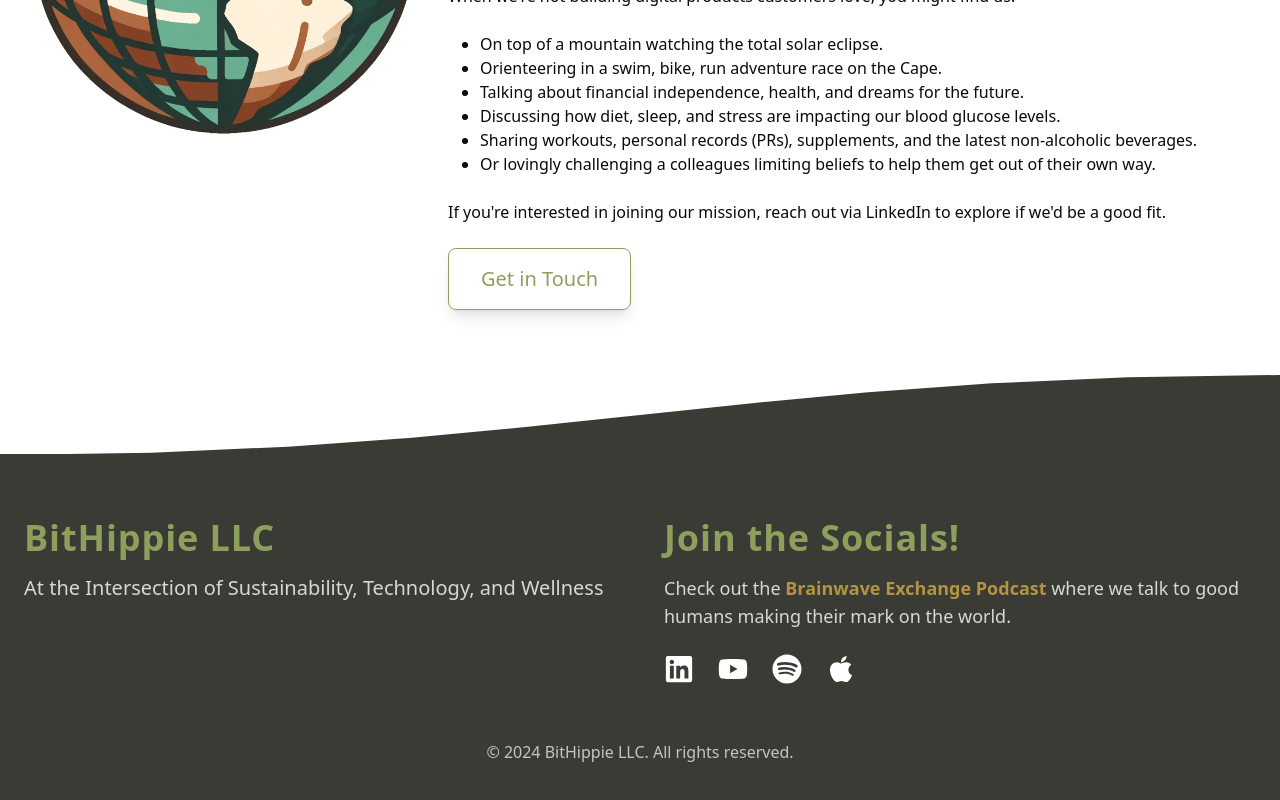
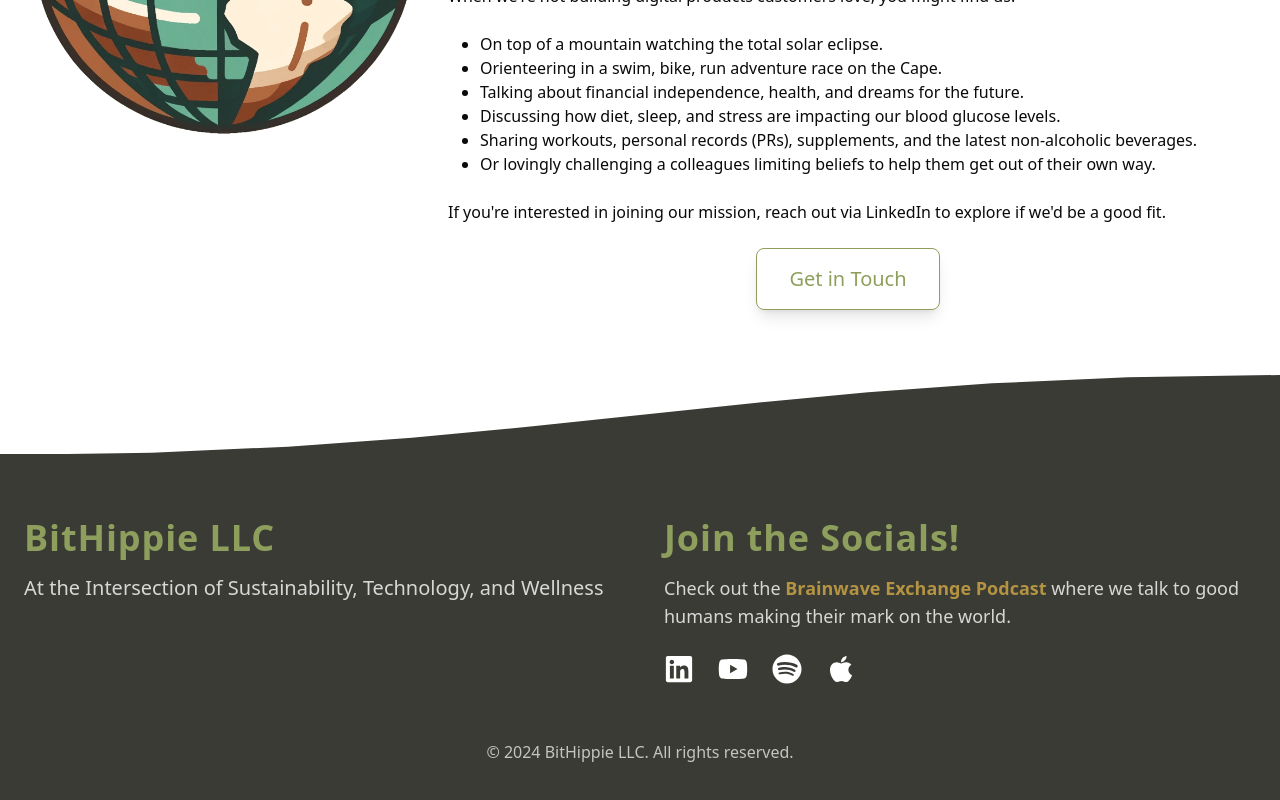
Before and after one commit to bithippie/bithippie.github.io, a Next.js app: page / in a window 1280 px wide. Shown: the part 9676-10476 px from the top of the page. Built offline with nearby package versions, Linux system fonts and the light colour scheme.

Commit message:
fix(testimonials): increase the time spent on a page and the time taken to transition

```diff
--- a/components/sections/about.js
+++ b/components/sections/about.js
@@ -57,7 +57,7 @@ export default function About({ backgroundColor }) {
             If you&apos;re interested in joining our mission, reach out via LinkedIn to explore if we&apos;d be a good fit.
           </p>
 
-          <div className="w-full flex text-center justify-center xl:justify-start">
+          <div className="w-full flex text-center justify-center">
             <a
               href="https://www.linkedin.com/in/bithippie"
               className=""
--- a/components/testimonials_carousel.js
+++ b/components/testimonials_carousel.js
@@ -80,8 +80,10 @@ export default function TestimonialsCarousel() {
             perPage: 3,
           },
         },
+        easing: "ease",
+        speed: 2200,
         gap: 16,
-        interval: 5000,
+        interval: 10000,
         mediaQuery: "min",
         type: "loop",
       }}
```
